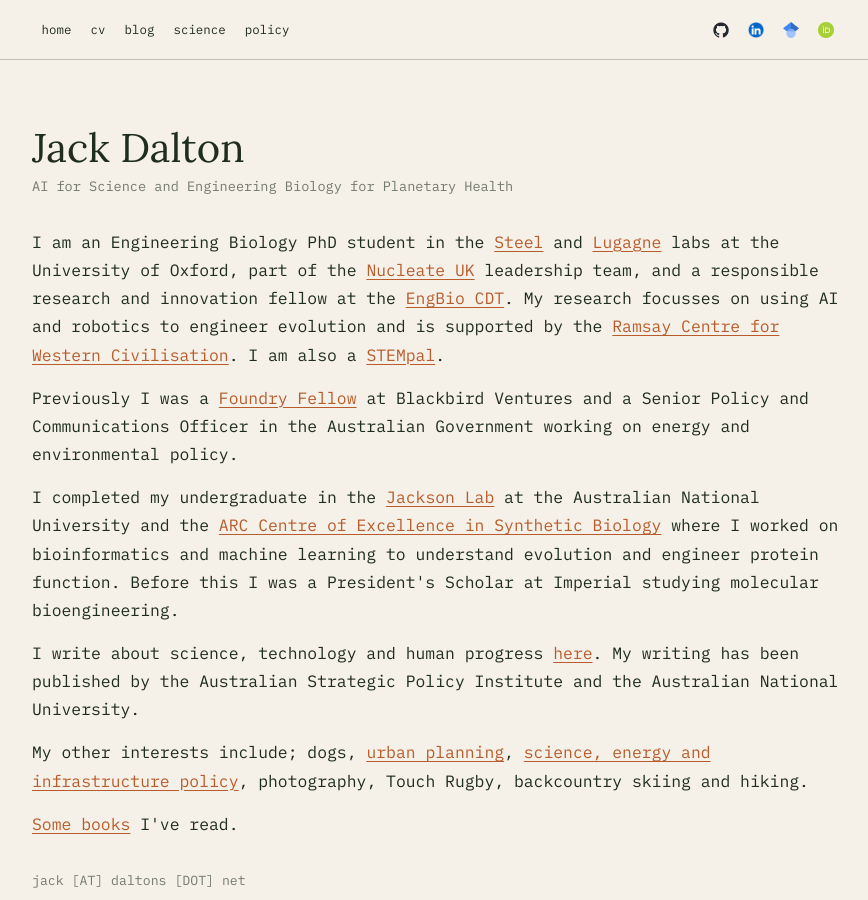
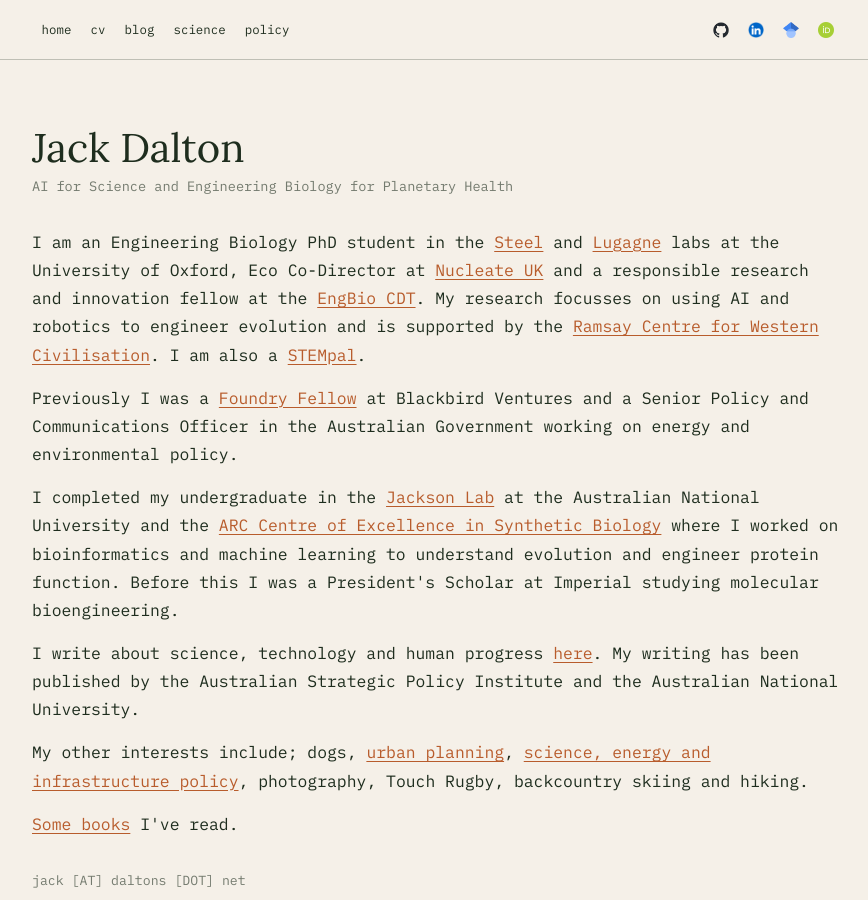
Before and after one commit to JackATDalton/JackATDalton.github.io, a Jekyll site: the page built from index.html, in a window 1280 px wide and 900 px high. Shown: the whole window, without its empty margins (202-1070 px from the left). Built offline with Jekyll 4.4.1, drawn with Linux system fonts in a browser that asks for light colours.

Commit message:
Revise bio to include Eco Co-Director position
Updated bio section to reflect current roles.

```diff
--- a/index.html
+++ b/index.html
@@ -13,7 +13,7 @@
       <div class="bio">
         <p>
           I am an Engineering Biology PhD student in the <a href="https://steel.ac" target="_blank" rel="noopener">Steel</a> and <a href="https://jblugagne.gitlab.io/" target="_blank" rel="noopener">Lugagne</a> labs at the University of Oxford,
-          part of the <a href="https://nucleate.org/locations/united-kingdom/" target="_blank" rel="noopener">Nucleate UK</a> leadership team,
+          Eco Co-Director at <a href="https://nucleate.org/locations/united-kingdom/" target="_blank" rel="noopener">Nucleate UK</a>
           and a responsible research and innovation fellow at the <a href="https://engbio-cdt.org/" target="_blank" rel="noopener">EngBio CDT</a>.
           My research focusses on using AI and robotics to engineer evolution and is supported by the <a href="https://www.ramsaycentre.org/" target="_blank" rel="noopener">Ramsay Centre for Western Civilisation</a>.
           I am also a <a href="https://stempals.org.au/" target="_blank" rel="noopener">STEMpal</a>.
```
